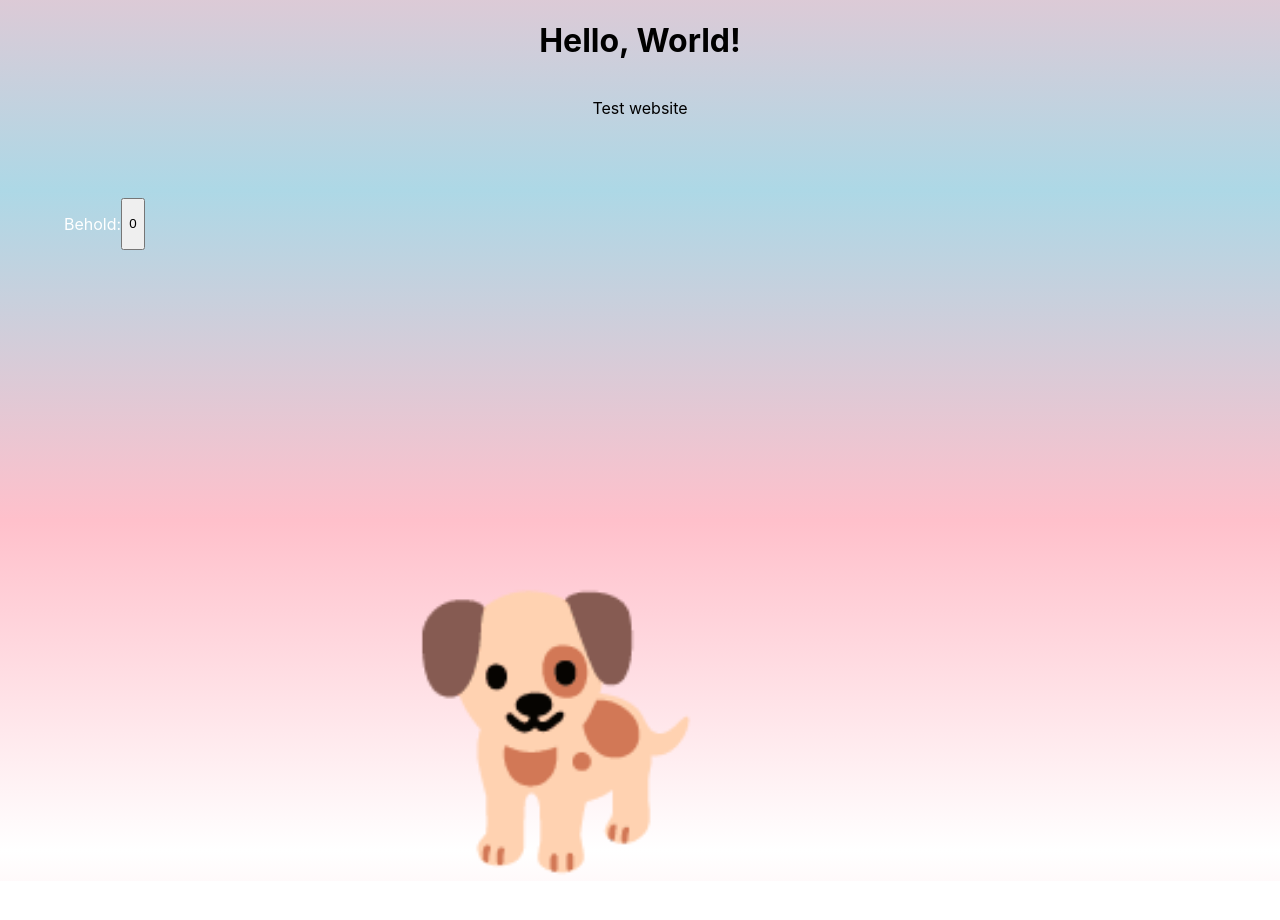
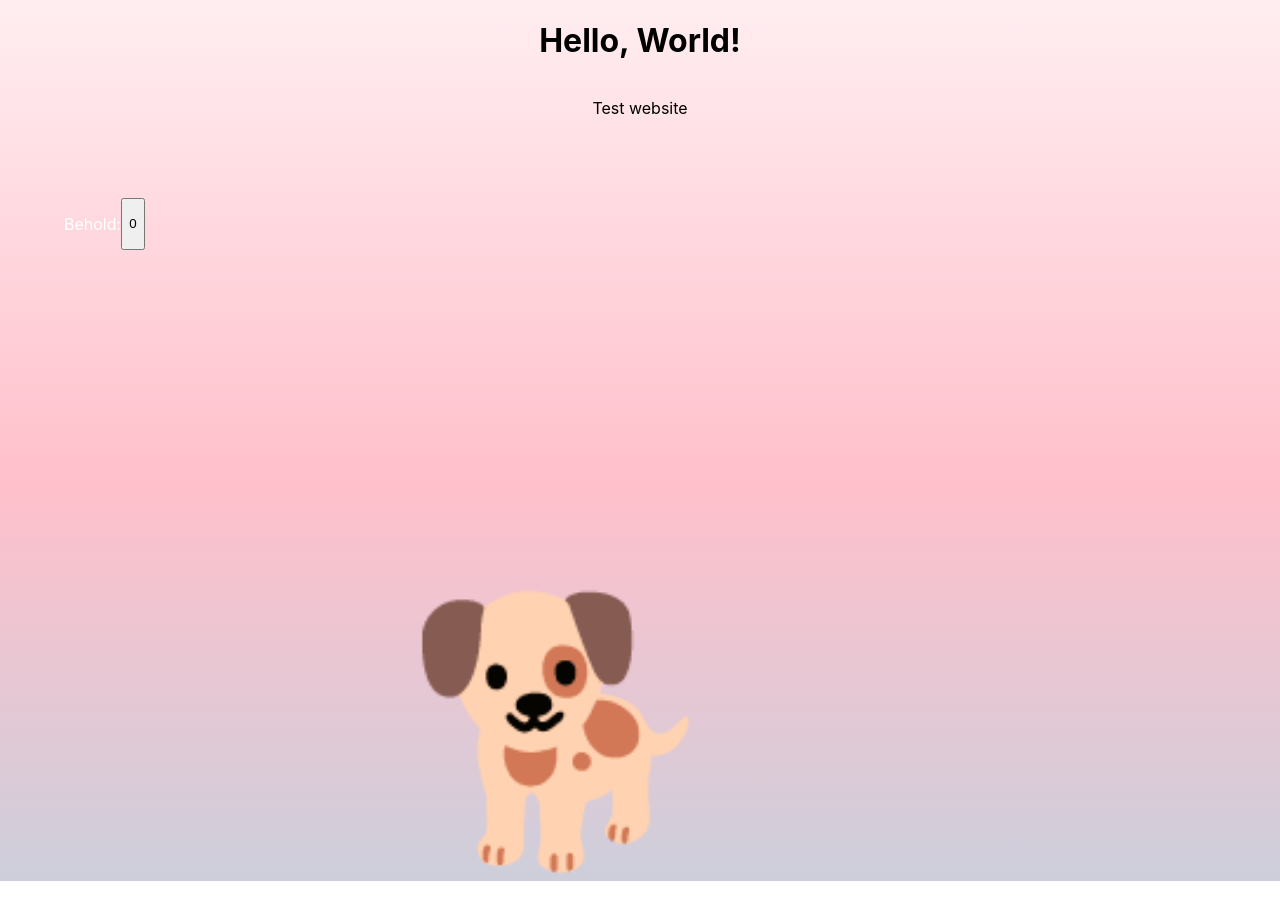
Before and after one commit to soweli-pali/lipu-wawa, a React (Create React App) app: page / in a window 1280 px wide. Shown: the top 920 px of the page. Built offline with nearby package versions, Linux system fonts and the light colour scheme.

Commit message:
Made the background flag even even bigger

```diff
--- a/src/App.css
+++ b/src/App.css
@@ -3,7 +3,7 @@
   min-height: 100vh;
   flex-direction: column;
   background: linear-gradient(lightblue, pink, white, pink, lightblue);
-  background-size: 100% 150%;
+  background-size: 100% 300%;
   animation: gradientAnimation 20s ease infinite;
 }
 
@@ -12,7 +12,7 @@
     background-position: 0% 0%;
   }
   50% {
-    background-position: 100% 300%;
+    background-position: 100% 450%;
   }
   100% {
     background-position: 0% 0%;
```
